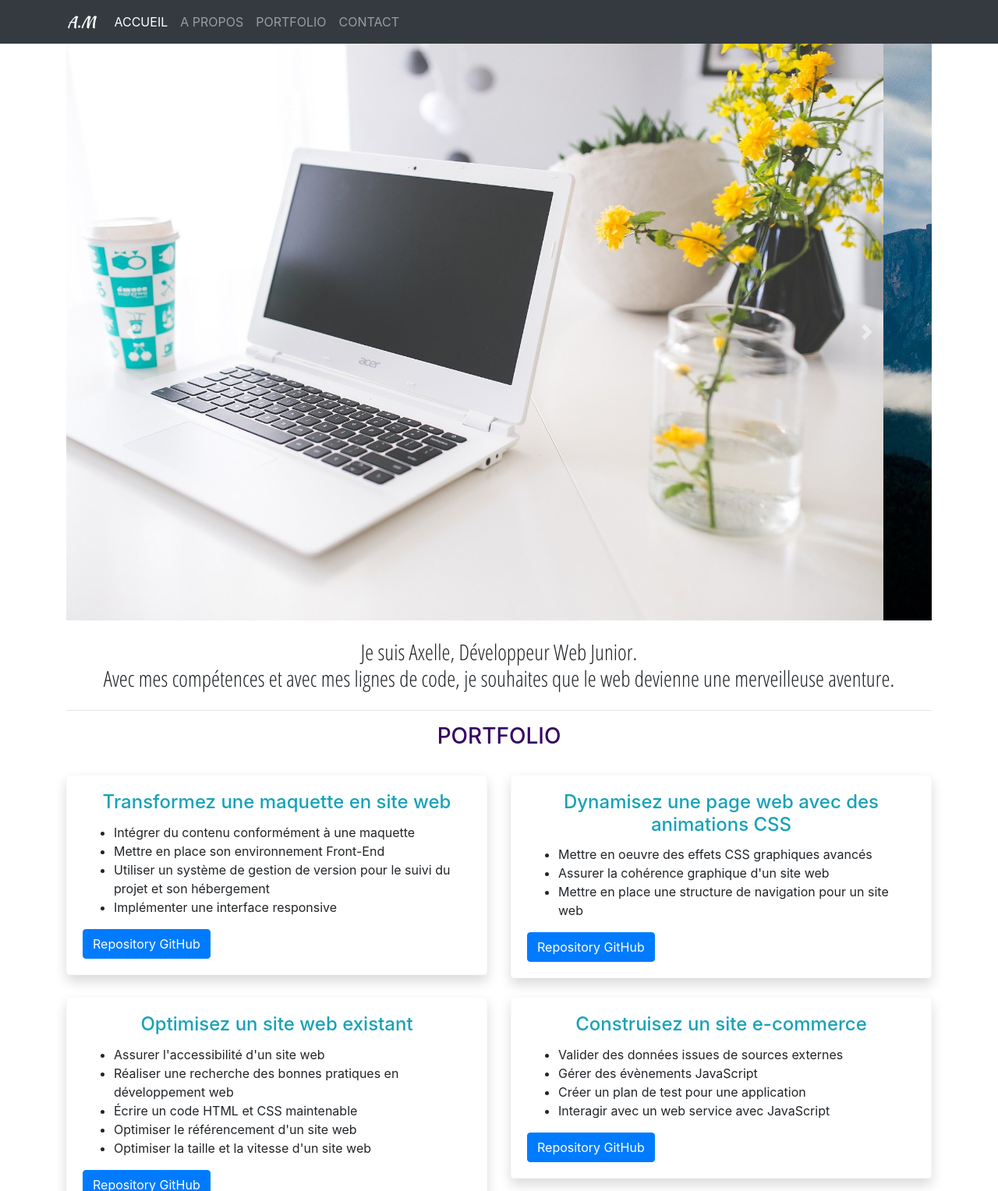
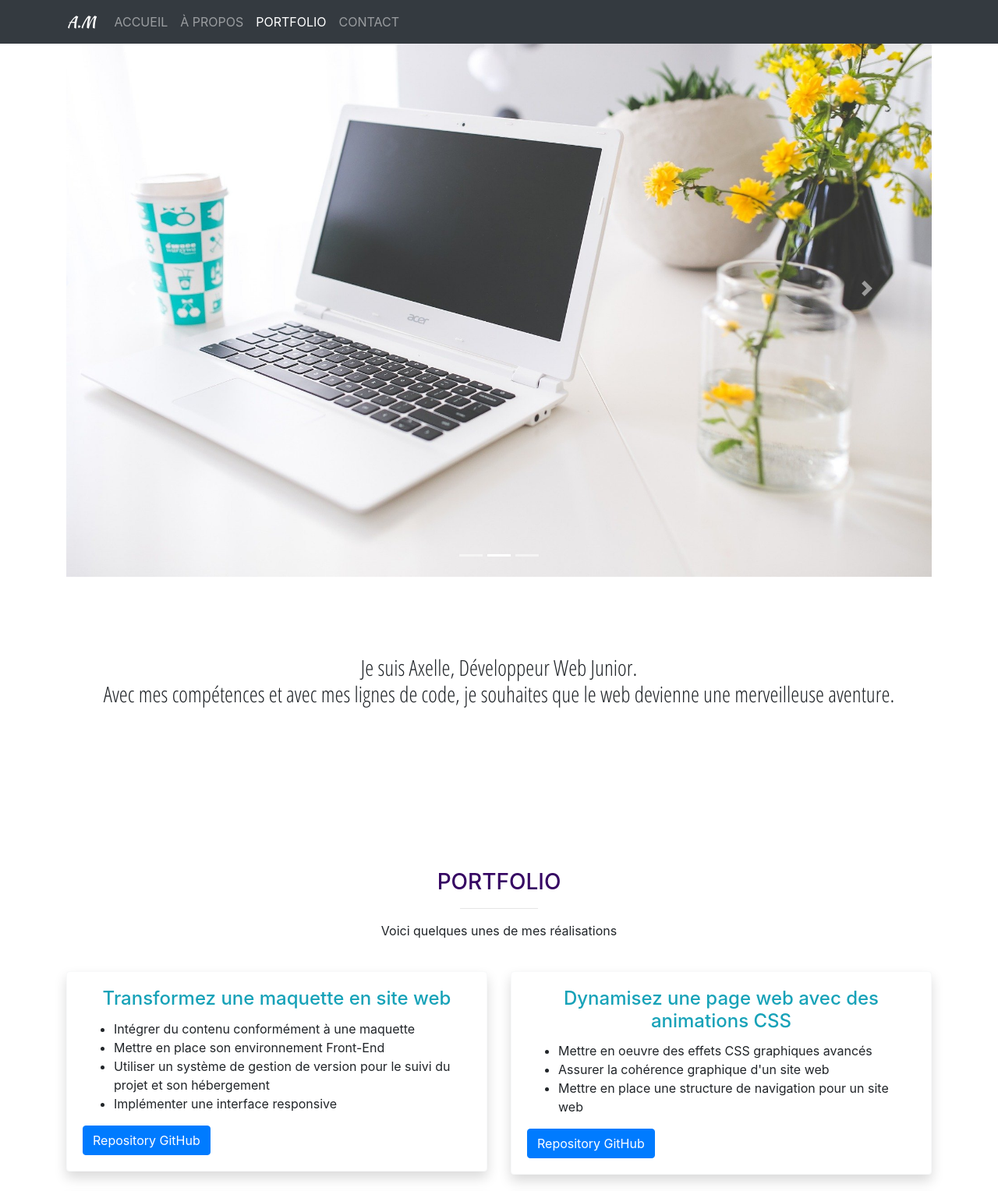
Before and after one commit to mataxelle/PortfolioDev, a plain HTML site: page index.html in a window 1280 px wide. Shown: the top 1528 px of the page at 78% size. Drawn offline with nearby package versions, Linux system fonts and the light colour scheme.

Commit message:
Modification carousel
Modification carousel. Ajout d'indicateurs et textes.

```diff
--- a/index.html
+++ b/index.html
@@ -18,9 +18,10 @@
     <title>Axelle Matime | Développeur Web Junior</title>
 </head>
 
-<body>
+<body data-spy="scroll" data-target=".navbar" data-offset="50">
 
-    <div class="bg-dark">
+    <!-- Navigation -->
+    <div class="bg-dark fixed-top">
         <div class="container">
             <div class="row">
                 <nav class="col navbar navbar-expand-lg navbar-dark">
@@ -32,12 +33,12 @@
 
                     <div id="navbarContent" class="collapse navbar-collapse">
                         <ul class="navbar-nav">
-                            <li class="nav-item active">
+                            <li class="nav-item">
                                 <!-- "active" indique l'élémént actuellement sélectionné dans la barre-->
-                                <a class="nav-link" href="portfolio.html">ACCUEIL</a>
+                                <a class="nav-link" href="#carousel">ACCUEIL</a>
                             </li>
                             <li class="nav-item">
-                                <a class="nav-link" href="#aPropos">A PROPOS</a>
+                                <a class="nav-link" href="#aPropos">À PROPOS</a>
                             </li>
                             <li class="nav-item">
                                 <a class="nav-link" href="#portfolio">PORTFOLIO</a>
@@ -53,30 +54,43 @@
     </div>
 
     <div class="container">
-        <div class="row mb-4 mb-lg-4">
-            <div class="col">
-                <div id="carouselControls" class="carousel slide" data-ride="carousel">
+        <!-- Section carousel-->
+        <div id="carousel" class="carousel slide" data-ride="carousel">
+
+            <!-- Indicateurs -->
+            <ul class="carousel-indicators">
+                <li data-target="#carousel" data-slide-to="0" class="active"></li>
+                <li data-target="#carousel" data-slide-to="1"></li>
+                <li data-target="#carousel" data-slide-to="2"></li>
+            </ul>
+
+            <!-- Images carousel-->
             <div class="carousel-inner">
                 <div class="carousel-item active">
-                            <img src="images/acer.jpg" class="d-block w-100" alt="Ordinateur portable acer">
+                    <img src="images/mountains.jpg" class="d-block w-100" alt="Montagnes">
+                    <div class="carousel-caption">
+                        <p>Je suis</p>
+                        <h1>Développeur Web Junior</h1>
+                    </div>
                 </div>
                 <div class="carousel-item">
-                            <img src="images/mountains.jpg" class="d-block w-100" alt="Montagnes">
+                    <img src="images/acer.jpg" class="d-block w-100" alt="Ordinateur portable acer">
                 </div>
                 <div class="carousel-item">
                     <img src="images/pots.jpg" class="d-block w-100" alt="Pots de fleurs">
                 </div>
             </div>
-                    <a class="carousel-control-prev" href="#carouselControls" role="button" data-slide="prev">
+
+            <!-- Btn controls-->
+            <a class="carousel-control-prev" href="#carousel" role="button" data-slide="prev">
                 <span class="carousel-control-prev-icon" aria-hidden="true"></span>
                 <span class="sr-only">Previous</span>
             </a>
-                    <a class="carousel-control-next" href="#carouselControls" role="button" data-slide="next">
+            <a class="carousel-control-next" href="#carousel" role="button" data-slide="next">
                 <span class="carousel-control-next-icon" aria-hidden="true"></span>
                 <span class="sr-only">Next</span>
             </a>
-                </div>
-            </div>
+
         </div>
     </div>
 
@@ -93,23 +107,28 @@
             </div>
         </div>  -->
 
-        <section id="aPropos">
+
+        <!-- Section à propos -->
+        <section id="aPropos" style="padding-top:100px;padding-bottom:100px">
             <div class="row">
                 <div class="col-12">
-                    <h3 class="text-center" style="font-family: 'Open Sans Condensed', sans-serif;">Je suis Axelle, Développeur Web Junior. <br>
-                        Avec mes compétences et avec mes lignes de code, je souhaites que le web devienne une merveilleuse
+                    <h3 class="text-center" style="font-family: 'Open Sans Condensed', sans-serif;">Je suis Axelle,
+                        Développeur Web Junior. <br>
+                        Avec mes compétences et avec mes lignes de code, je souhaites que le web devienne une
+                        merveilleuse
                         aventure.</h3>
                 </div>
             </div>
         </section>
 
-        <hr>
-
-        <section id="portfolio">
+        <!-- Section portfolio -->
+        <section id="portfolio" style="padding-top:100px;padding-bottom:100px">
 
             <div class="row">
                 <div class="col-12 mb-4">
                     <h3 class="text-center" style="color: rgb(54, 6, 99);">PORTFOLIO</h3>
+                    <hr style="width: 100px;">
+                    <p class="text-center">Voici quelques unes de mes réalisations</p>
                 </div>
             </div>
 
@@ -128,7 +147,8 @@
                                     <li>Implémenter une interface responsive</li>
                                 </ul>
                             </div>
-                            <a href="https://github.com/mataxelle/mataxelle.github.io" class="btn btn-primary">Repository GitHub</a>
+                            <a href="https://github.com/mataxelle/mataxelle.github.io"
+                                class="btn btn-primary">Repository GitHub</a>
                         </div>
                     </div>
                 </div>
@@ -225,6 +245,7 @@
 
     </div>
 
+    <!-- Footer -->
     <div class="bg-light">
         <div class="container pt-4">
             <div class="row">
@@ -234,7 +255,8 @@
                         <li class="list-inline-item">&middot;</li>
                         <li class="list-inline-item"><a href="https://github.com/mataxelle">GitHub</a></li>
                         <li class="list-inline-item">&middot;</li>
-                        <li class="list-inline-item"><a href="https://fr.linkedin.com/in/axelle-matime">LinkedIn</a></li>
+                        <li class="list-inline-item"><a href="https://fr.linkedin.com/in/axelle-matime">LinkedIn</a>
+                        </li>
                     </ul>
                 </div>
             </div>
```
Lines whose indentation alone changed are shown as unchanged.
